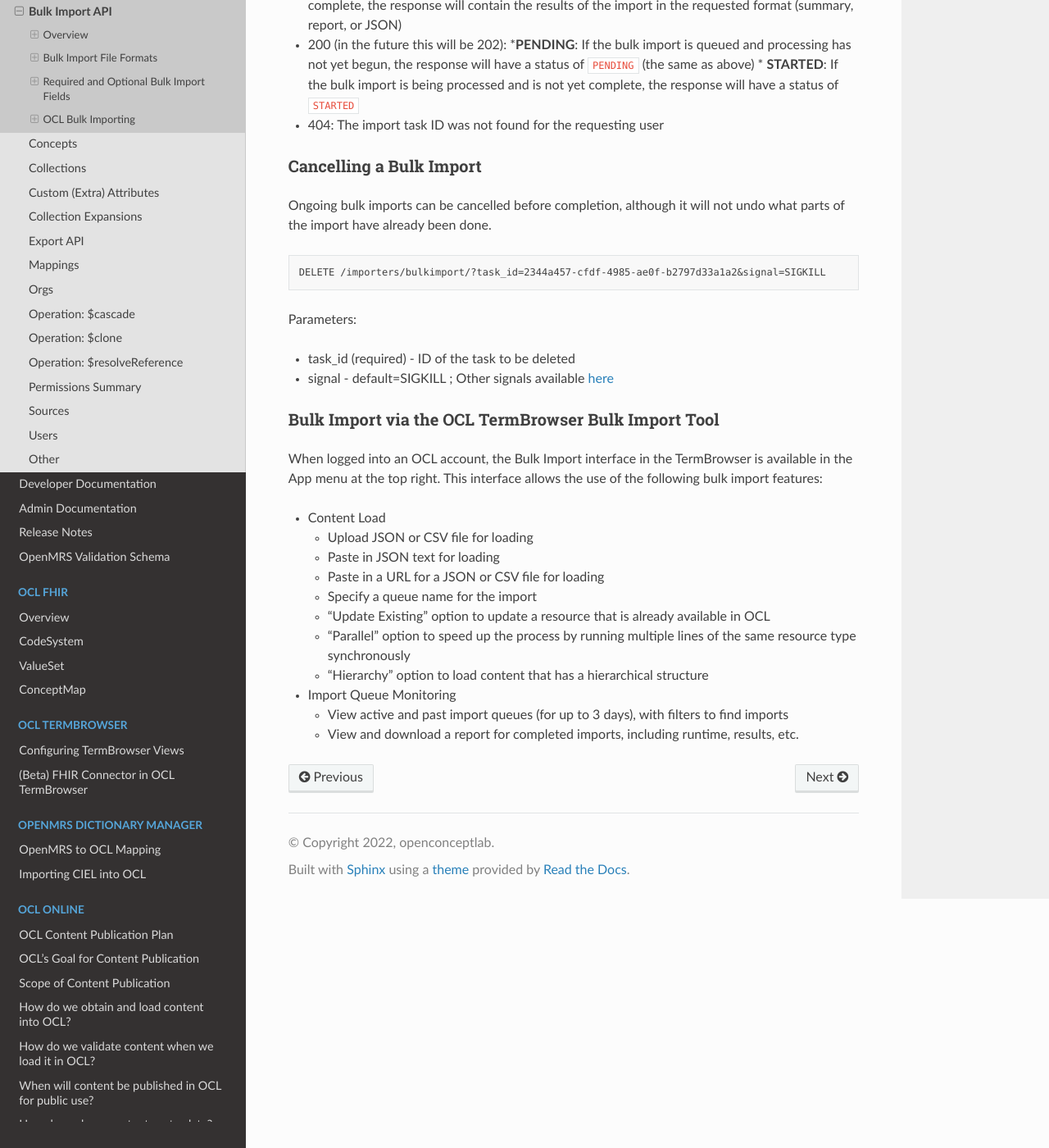
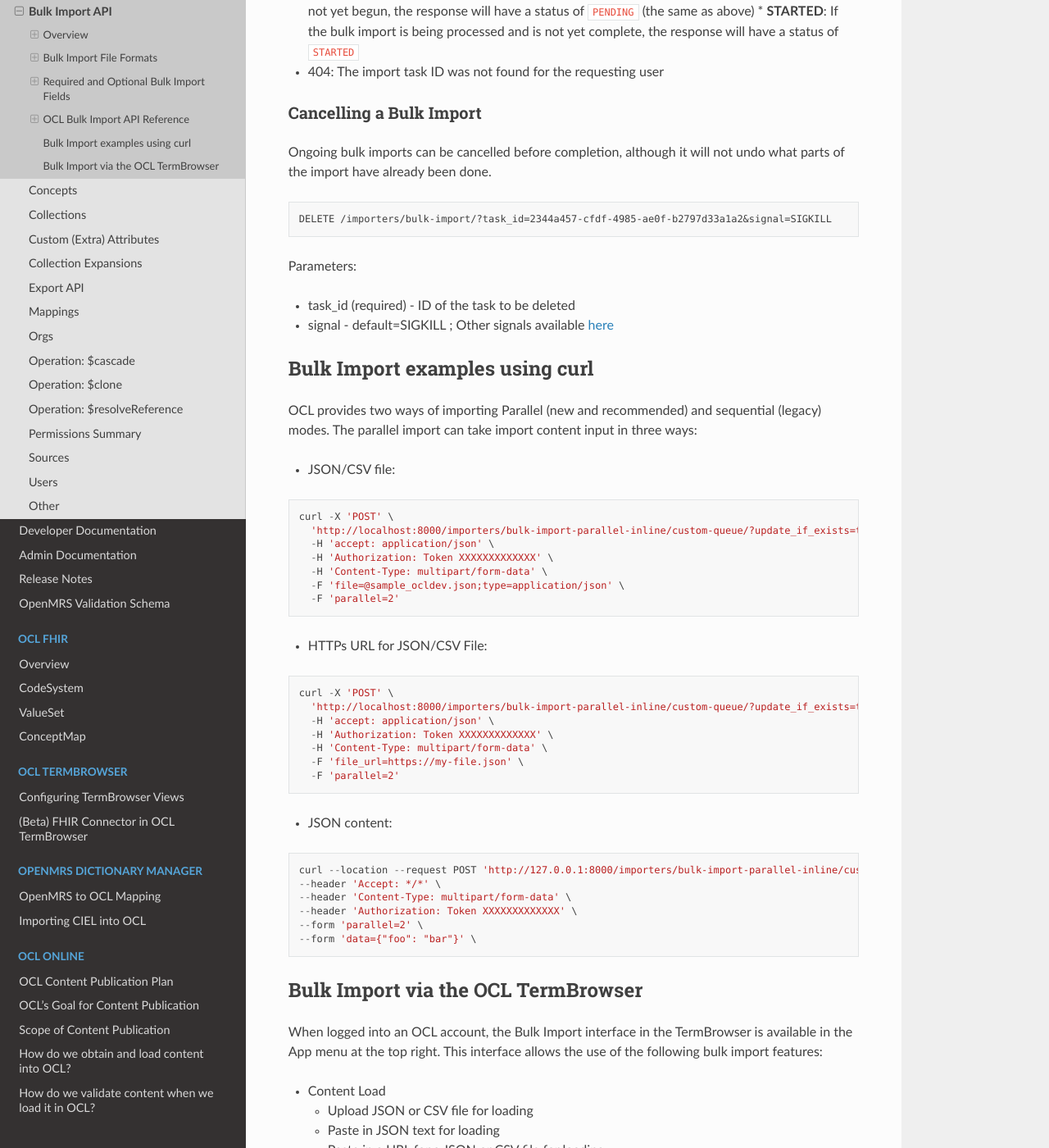
Before and after one commit to OpenConceptLab/ocl-docs, a Sphinx documentation site: the page built from docs/source/oclapi/apireference/bulkimporting.md, in a window 1280 px wide and 1400 px high, scrolled down 11035 px. Shown: the whole window at 82% size. Built offline with Sphinx 7.4.7 and the Read the Docs theme 2.0.0, drawn with Linux system fonts in a browser that asks for light colours; some of the changed text lies outside the part shown.

Commit message:
Added curl examples

````diff
--- a/docs/source/oclapi/apireference/bulkimporting.md
+++ b/docs/source/oclapi/apireference/bulkimporting.md
@@ -1,7 +1,8 @@
 # Bulk Import API
 
 ## Overview
-OCL exposes a method for submitting a bulk import file to the OCL API that is processed asynchronously on the server. A bulk import file may include creates, updates, or deletes for multiple owners and repositories. This approach is significantly more efficient than using individual REST API calls to modify or create one resource at a time. A bulk import file is processed using the credentials provided in the bulk import request.
+OCL exposes a method for submitting an OCL-formatted bulk import JSON file to the OCL API that is processed asynchronously on the server. Note that the OCL bulk import methods do not currently support FHIR resources, but
+A bulk import file may include creates, updates, or deletes for multiple owners and repositories. This approach is significantly more efficient than using individual REST API calls to modify or create one resource at a time. A bulk import file is processed using the credentials provided in the bulk import request.
 
 ### Authorization
 The bulk importer processes a bulk import script using the credentials provided in the bulk import request (eg. the `Authorization` request header). All actions taken by the bulk importer use these credentials, meaning that the user must have the required permissions for each action. This includes GET requests that the bulk importer submits to determine whether resources already exist in OCL.
@@ -54,7 +55,6 @@
 Link to example: [https://drive.google.com/file/d/1lmK0qDlDJU4Mth__gCeSkPkiON0c0I02/view?usp=sharing](https://drive.google.com/file/d/1lmK0qDlDJU4Mth__gCeSkPkiON0c0I02/view?usp=sharing)
 
 ```
-
 resource_type,id,name,company,website,location,public_access,logo_url,description,text,attr:Ex_Num,attr:ex_name,full_name,owner_id,owner_type,source_type,default_locale,supported_locales,custom_validation_schema,external_id,canonical_url,hierarchy_meaning,hierarchy_root_url,internal_reference_id,meta,collection_reference,publisher,purpose,copyright,revision_date,experimental,jurisdiction,content_type,case_sensitive,compositional,version_needed,external_id,retired,datatype,concept_class,source,description[1],description[2],name[1],name_type[1],attr:extra_names:list,attr:extra_bool:bool,attr:extra_float:float,attr:extra_int:int,parent_concept_urls[0],map_type[0],map_from_concept_id[0],map_to_concept_id[0],map_type,to_concept_url,from_concept_url,attr:extra_names,collection_type,immutable,jurisdiction[1],jurisdiction[2],collection_url,data:expressions
 Organization,DemoOrg,My Demo Organization,DemoLand Inc.,https://www.demoland.fake,DemoLand,View,https://thumbs.dreamstime.com/b/demo-icon-demo-147077326.jpg,Generic Demo description text,This organization is demo-tastic!,6,,,,,,,,,,,,,,,,,,,,,,,,,,,,,,,,,,,,,,,,,,,,,,,,,,,,
 Source,MyDemoSource,My Test Source,,https://www.demoland.fake/source,,Edit,https://thumbs.dreamstime.com/b/demo-icon-demo-147077326.jpg,Using this source just for testing purposes,,,Source Name,My Demonstrative Test Source,DemoOrg,Organization,Dictionary,en,"en,fk",None,164531246546-IDK,https://demo.fake/CodeSystem/Source,is-a,/orgs/DemoOrg/sources/MyDemoSource/concepts/Act/,askjdhbas,IDK,/orgs/DemoOrg/collections/MyDemoCollection/,,,,,,,,,,,,,,,,,,,,,,,,,,,,,,,,,,,,,
@@ -68,11 +68,7 @@
 Reference,,,,,,,,,,,,,,,,,,,,,,,,,,,,,,,,,,,,,,,,,,,,,,,,,,,,,,,,,,,,,/orgs/DemoOrg/collections/MyDemoCollection/,/orgs/DemoOrg/sources/MyDemoSource/concepts/Act/
 Reference,,,,,,,,,,,,,,,,,,,,,,,,,,,,,,,,,,,,,,,,,,,,,,,,,,,,,,,,,,,,,/orgs/DemoOrg/collections/MyDemoCollection/,/orgs/DemoOrg/sources/MyDemoSource/concepts/Ret/
 Reference,,,,,,,,,,,,,,,,,,,,,,,,,,,,,,,,,,,,,,,,,,,,,,,,,,,,,,,,,,,,,/orgs/DemoOrg/collections/MyDemoCollection/,/orgs/DemoOrg/sources/MyDemoSource/concepts/Unresolved/
-
 ```
-
-Note that this example is in progress and will be updated to meet the latest OCL bulk import syntax.
-
 
 
 ## Required and Optional Bulk Import Fields
@@ -252,7 +248,7 @@
 * **retired** - default=False
 
 
-## OCL Bulk Importing
+## OCL Bulk Import API Reference
 ### Bulk Import via API
 API calls for bulk importing can be found in OCL’s [Swagger page](https://api.openconceptlab.org/swagger/) under the `importers` section. Inline importing can be performed using `POST /importers/bulk-import-inline/`, while parallel importing can be performed using `POST /importers/bulk-import-parallel-inline/`.
 
@@ -398,7 +394,7 @@
 ### Cancelling a Bulk Import
 Ongoing bulk imports can be cancelled before completion, although it will not undo what parts of the import have already been done.
 ```
-DELETE /importers/bulkimport/?task_id=2344a457-cfdf-4985-ae0f-b2797d33a1a2&signal=SIGKILL
+DELETE /importers/bulk-import/?task_id=2344a457-cfdf-4985-ae0f-b2797d33a1a2&signal=SIGKILL
 ```
 
 Parameters:
@@ -406,7 +402,41 @@
 * signal - default=SIGKILL ; Other signals available [here](https://man7.org/linux/man-pages/man7/signal.7.html)
 
 
-### Bulk Import via the OCL TermBrowser Bulk Import Tool
+## Bulk Import examples using curl
+OCL provides two ways of importing Parallel (new and recommended) and sequential (legacy) modes.
+The parallel import can take import content input in three ways:
+* JSON/CSV file:
+```
+curl -X 'POST' \
+  'http://localhost:8000/importers/bulk-import-parallel-inline/custom-queue/?update_if_exists=true' \
+  -H 'accept: application/json' \
+  -H 'Authorization: Token XXXXXXXXXXXXX' \
+  -H 'Content-Type: multipart/form-data' \
+  -F 'file=@sample_ocldev.json;type=application/json' \
+  -F 'parallel=2'
+```
+* HTTPs URL for JSON/CSV File:
+```
+curl -X 'POST' \
+  'http://localhost:8000/importers/bulk-import-parallel-inline/custom-queue/?update_if_exists=true' \
+  -H 'accept: application/json' \
+  -H 'Authorization: Token XXXXXXXXXXXXX' \
+  -H 'Content-Type: multipart/form-data' \
+  -F 'file_url=https://my-file.json' \
+  -F 'parallel=2'
+```
+* JSON content:
+```
+curl --location --request POST 'http://127.0.0.1:8000/importers/bulk-import-parallel-inline/custom-queue/?update_if_exists=true' \
+--header 'Accept: */*' \
+--header 'Content-Type: multipart/form-data' \
+--header 'Authorization: Token XXXXXXXXXXXXX' \
+--form 'parallel=2' \
+--form 'data={"foo": "bar"}' \
+```
+
+
+## Bulk Import via the OCL TermBrowser
 When logged into an OCL account, the Bulk Import interface in the TermBrowser is available in the App menu at the top right. This interface allows the use of the following bulk import features:
 * Content Load
    * Upload JSON or CSV file for loading
````
